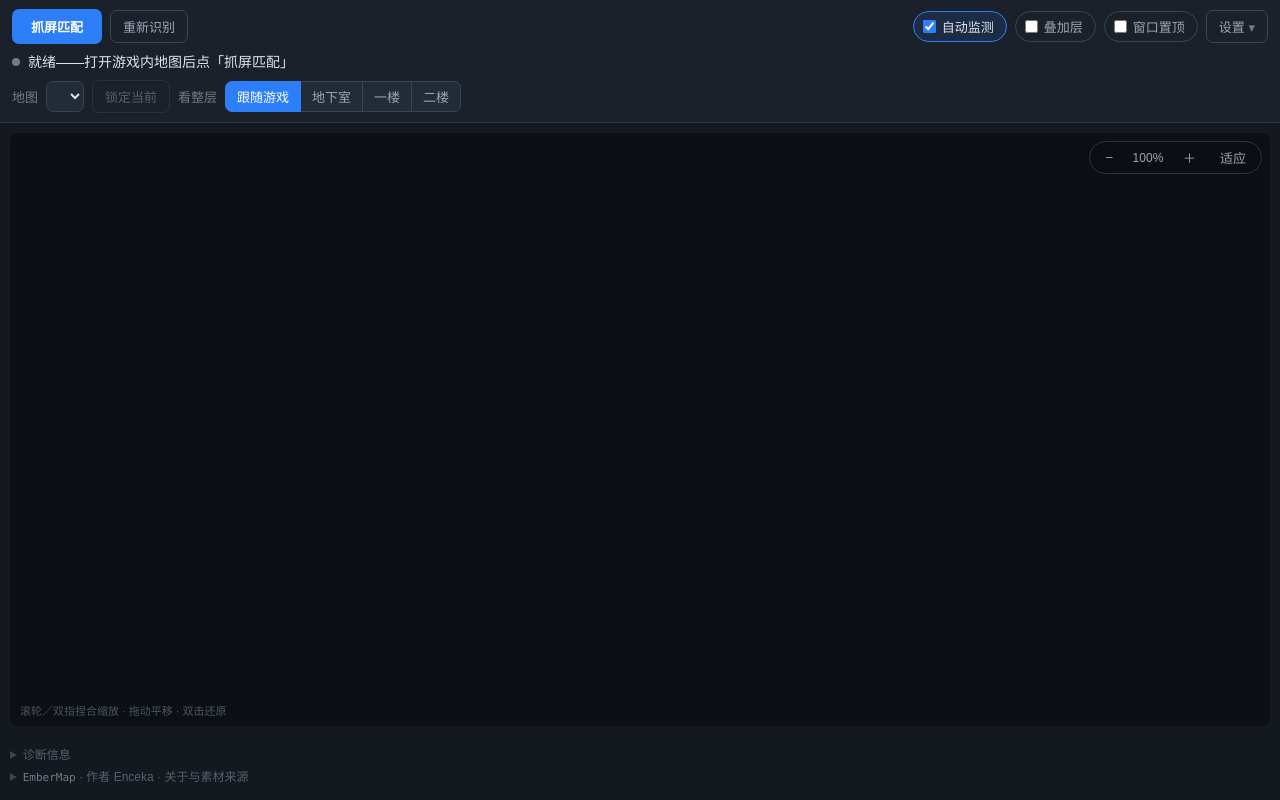
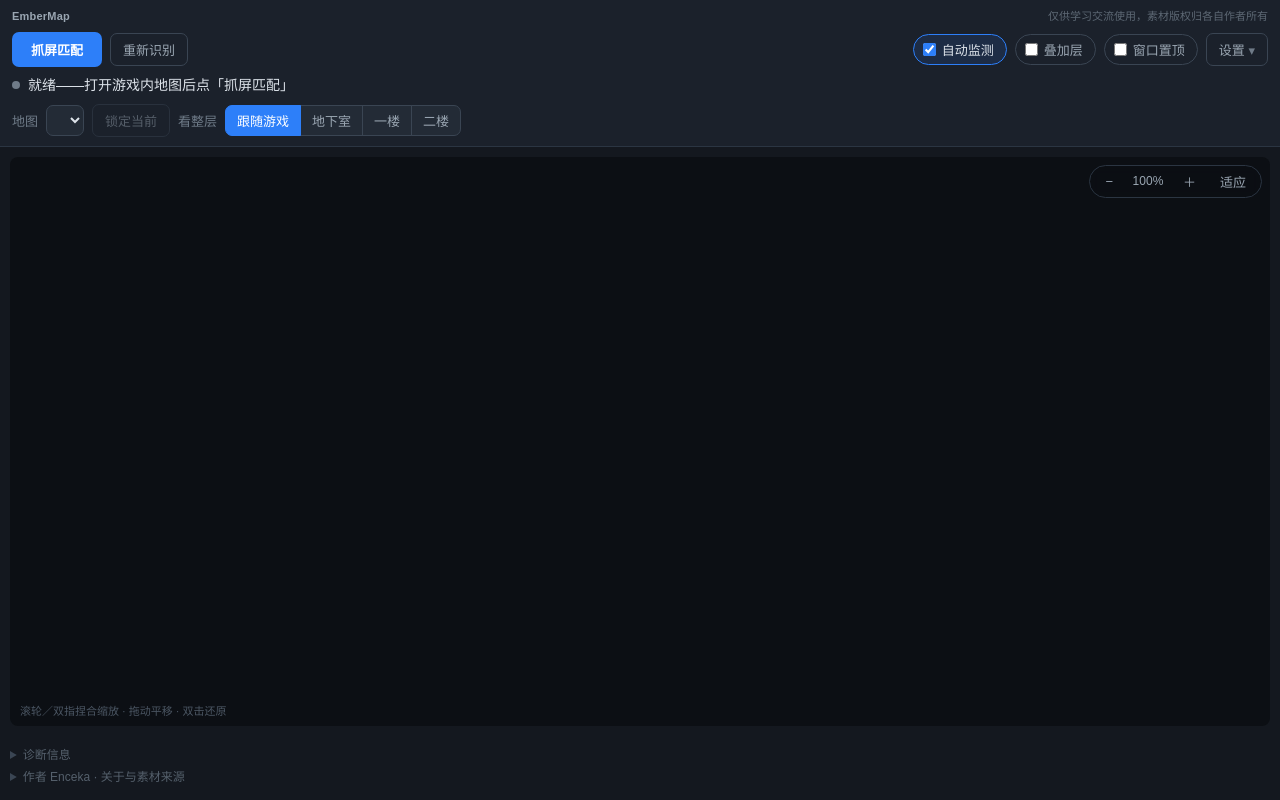
Before and after one commit to Enceka/EmberMap, a plain HTML site: page app/dist/index.html in a window 1280 px wide. Drawn offline with Linux system fonts and the light colour scheme.

Commit message:
顶部加应用名与「仅供学习交流使用」小字
版权与用途声明原来只折在「关于」里，要点开才看得见，等于没说。
改成头部一行常驻小字：左边应用名＋版本（版本号从「关于」摘要移过来，
不用展开就知道手里是哪一版），右边免责提醒，窄屏只留前半句。

```diff
--- a/app/dist/index.html
+++ b/app/dist/index.html
@@ -15,6 +15,12 @@
        ③ 设置抽屉 —— 装一次就不再碰的（不透明度、监测间隔、热键），默认收起。
        画布吃掉剩下的全部高度：它才是这个应用的正事。 -->
   <header>
+    <!-- 应用名与免责小字：版权声明必须随应用一起给到用户，折在「关于」里
+         等于没说，所以放一行常驻小字，不抢版面也不用点开才看得见 -->
+    <div id="brand">
+      <b id="ver">EmberMap</b>
+      <span id="notice">仅供学习交流使用<span class="wide">，素材版权归各自作者所有</span></span>
+    </div>
     <div id="toolbar">
       <button id="btn-capture" class="primary">抓屏匹配</button>
       <button id="btn-grant" class="primary" hidden>授权投屏</button>
@@ -93,7 +99,7 @@
       <!-- 关于：版本号、作者与素材来源。默认折叠，不占正事的地方，
            但素材的版权声明必须随应用一起给到用户，不能只写在仓库 README 里。 -->
       <details id="about">
-        <summary><span id="ver">EmberMap</span> · 作者 Enceka · 关于与素材来源</summary>
+        <summary>作者 Enceka · 关于与素材来源</summary>
         <p>第五人格「加页手记」地图识别辅助（噩梦难度）。本工具只读取屏幕画面，
            不读游戏内存、不注入、不模拟操作。</p>
         <p>代码作者 <b>Enceka</b>，采用 GPL-3.0-or-later 授权。</p>
--- a/app/dist/style.css
+++ b/app/dist/style.css
@@ -79,6 +79,13 @@ header {
   display: flex; flex-direction: column; gap: 8px;
   flex: 0 0 auto;
 }
+/* 品牌行：应用名 + 免责小字，一行到底，安静地待在最上面 */
+#brand {
+  display: flex; align-items: baseline; justify-content: space-between;
+  gap: 10px; font-size: 11px; line-height: 1.4;
+}
+#ver { font-weight: 600; color: var(--muted); letter-spacing: 0.02em; }
+#notice { color: #5d6874; text-align: right; }
 #toolbar { display: flex; gap: 8px; align-items: center; flex-wrap: wrap; }
 #btn-settings b { color: var(--dim); font-weight: 400; }
 #btn-settings[aria-expanded="true"] b { display: inline-block; transform: rotate(180deg); }
@@ -166,11 +173,11 @@ main {
 #about ul { padding-left: 18px; }
 #about b { color: var(--muted); font-weight: 600; }
 #about .notice { color: #8b7a4a; }
-#ver { font: 11px ui-monospace, Menlo, monospace; color: var(--dim); }
 
 /* 窄屏（手机竖屏）：省掉说明性文字，把宽度让给按钮本身 */
 @media (max-width: 560px) {
   #zoom-hint { display: none; }
+  #notice .wide { display: none; }
   .grow { flex-basis: 100%; }
   #pinbar .lbl { display: none; }
   select { max-width: 150px; }
```
